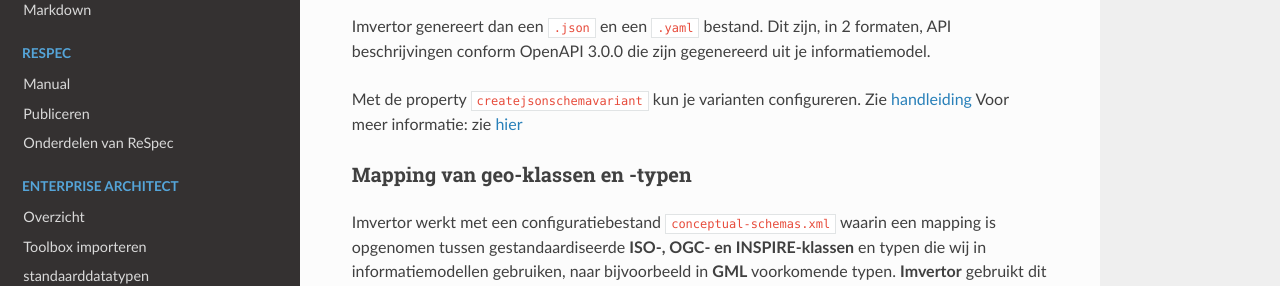
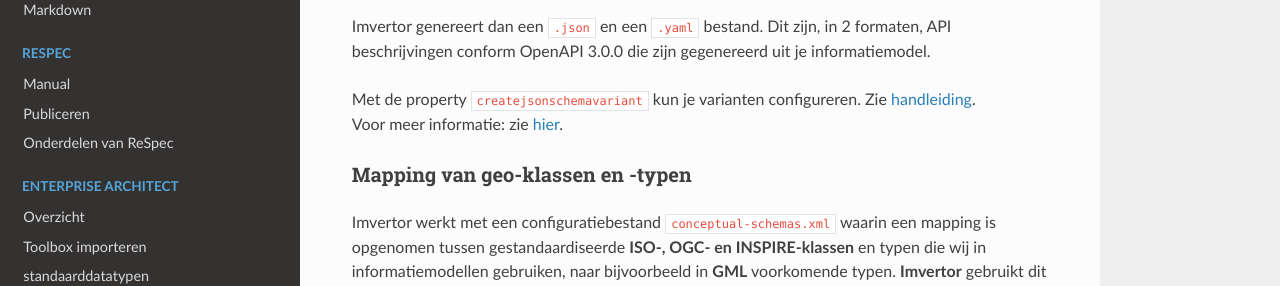
Before and after one commit to Geonovum/handleiding-tooling, an MkDocs documentation site: the page built from docs/Imvertor/index.md, in a window 1280 px wide and 900 px high, scrolled down 920 px. Shown: the part 168-454 px from the top of the window. Built offline with MkDocs 1.6.1, drawn with Linux system fonts in a browser that asks for light colours; nearby versions of some CDN libraries.

```diff
--- a/docs/Imvertor/index.md
+++ b/docs/Imvertor/index.md
@@ -40,8 +40,8 @@ Imvertor genereert dan een `.json` en een `.yaml` bestand. Dit zijn, in 2
 formaten, API beschrijvingen conform OpenAPI 3.0.0 die zijn gegenereerd uit je
 informatiemodel.
 
-Met de property `createjsonschemavariant` kun je varianten configureren. Zie [handleiding](https://armatiek.nl/doc/imvertor/imvertor-properties/1.0/#cli-createjsonschemavariant)
-Voor meer informatie: zie [hier](https://geonovum.github.io/handleiding-tooling/schemas/JSON/)
+Met de property `createjsonschemavariant` kun je varianten configureren. Zie [handleiding](https://armatiek.nl/doc/imvertor/imvertor-properties/1.0/#cli-createjsonschemavariant).
+Voor meer informatie: zie [hier](https://geonovum.github.io/handleiding-tooling/schemas/JSON/).
 
 
 ### Mapping van geo-klassen en -typen
```
